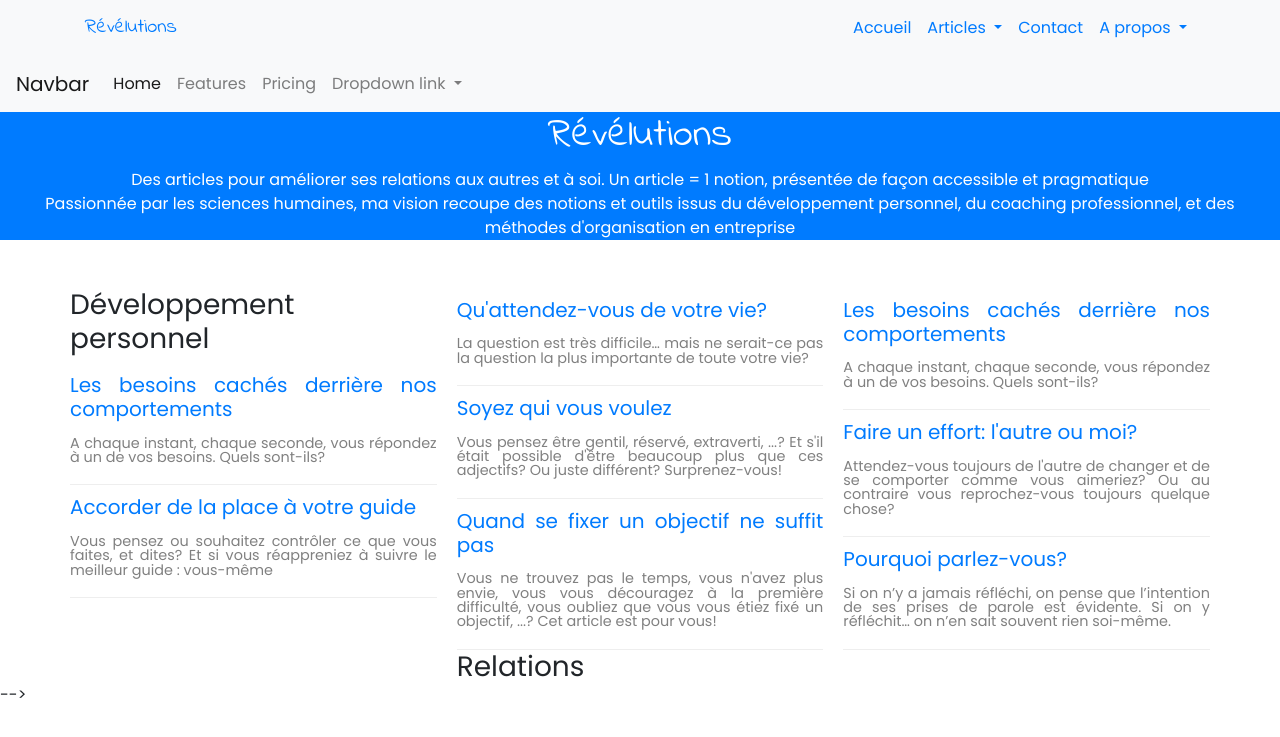
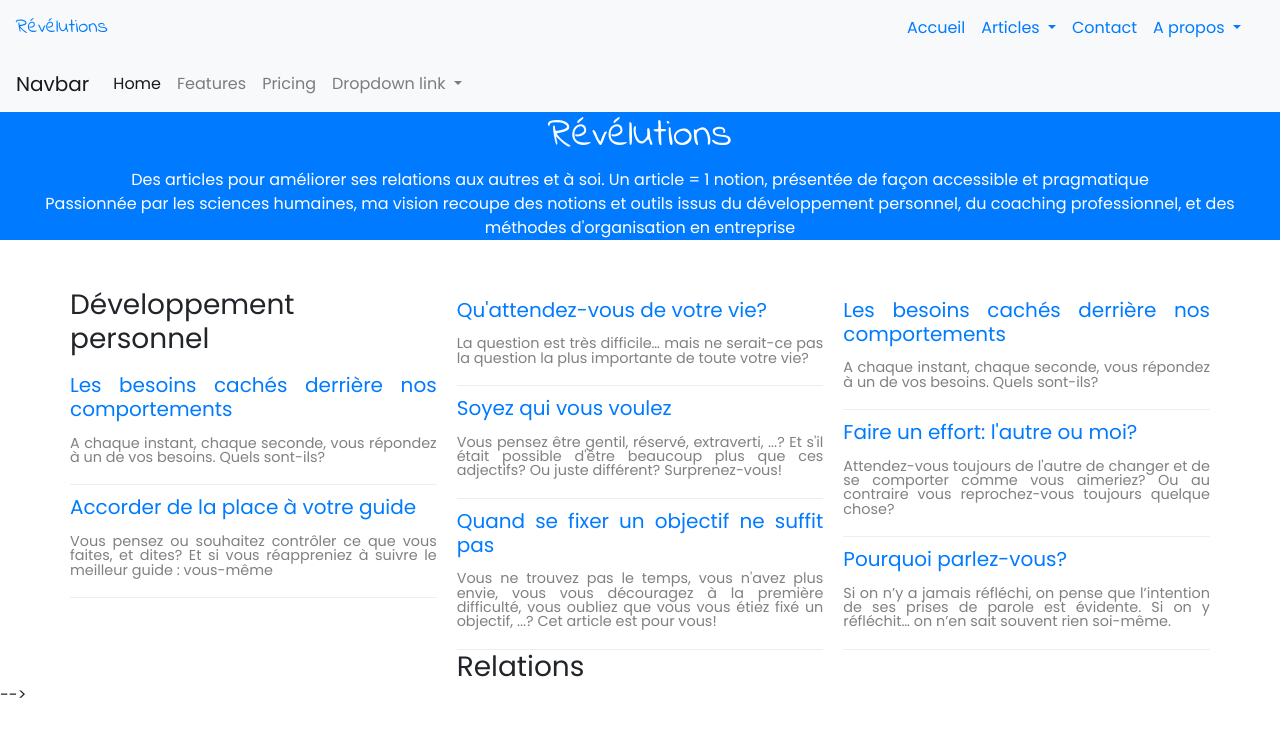
Before and after one commit to OrgaEvolutions/Nathoup.github.io, a Jekyll site: the page built from index.html, in a window 1280 px wide. Shown: the top 737 px of the page. Built offline with Jekyll 4.4.1, drawn with Linux system fonts in a browser that asks for light colours; nearby versions of some CDN libraries; some web fonts are replaced.

Commit message:
Update header.html

```diff
--- a/_includes/header.html
+++ b/_includes/header.html
@@ -1,10 +1,10 @@
 
       <nav class="navbar navbar-expand-lg bg-light">
-            <div class="container">
             <a class="navbar-brand" href="/index.html" style="font-family: 'Indie Flower', cursive;">Révélutions</a>
         <button class="navbar-toggler navbar-toggler-right" type="button" data-toggle="collapse" data-target="#navbarResponsive" aria-controls="navbarResponsive" aria-expanded="false" aria-label="Toggle navigation">
           <span class="navbar-toggler-icon"></span>
         </button>
+            <div class="container">
         <div class="collapse navbar-collapse" id="navbarResponsive">
           <ul class="navbar-nav ml-auto float-right">
             <li class="nav-item">
```
